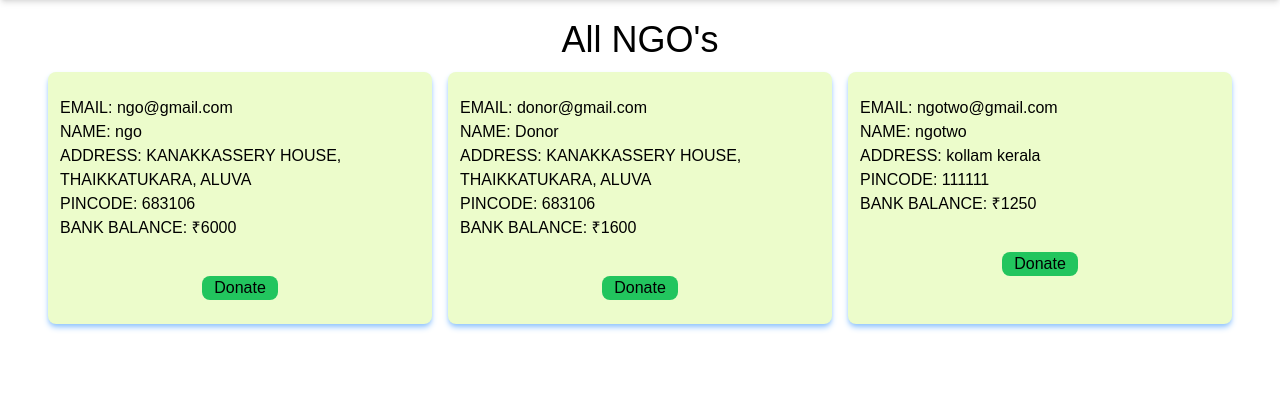
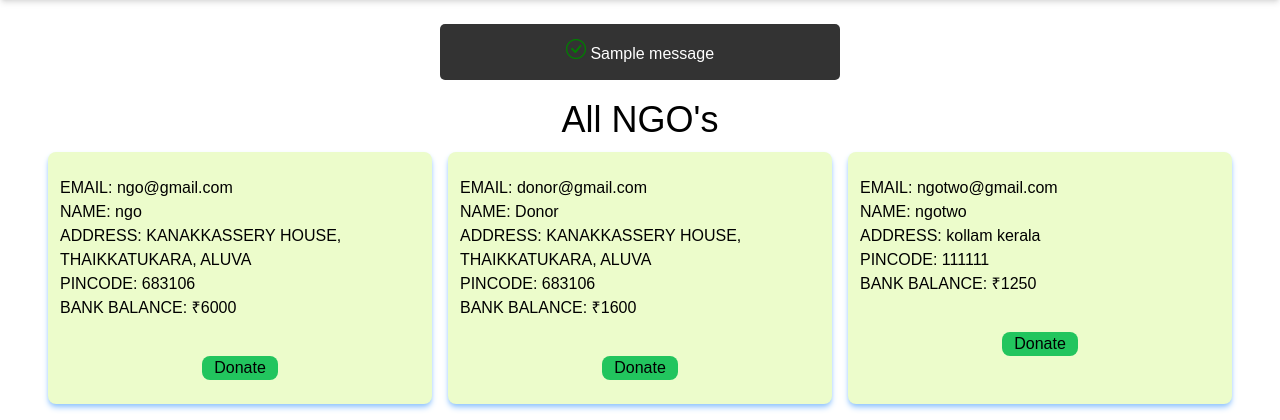
Before and after one commit to selmanfariz18/NGO-connect, a Django app: page /donor/donor_base/ in a window 1280 px wide. Shown: the part 88-508 px from the top of the page. Run offline with Django 5.2, Linux system fonts and the light colour scheme; a user stored in the database is signed in; data comes from the database, SQL or seed files in the repository; both versions use the stored data as it was after the commit; tables that the repository leaves empty hold one stand-in row (values such as "Sample post"); one stand-in notice (Sample message) is shown; some libraries are stand-ins or nearby versions.

Commit message:
donor alert for transaction set

```diff
--- a/ngo_connect/donor/templates/donor_base.html
+++ b/ngo_connect/donor/templates/donor_base.html
@@ -6,6 +6,10 @@
     <title>{{user.username}}|NGO</title>
     <script src="https://cdn.tailwindcss.com"></script>
     <link rel="stylesheet" href="https://cdnjs.cloudflare.com/ajax/libs/font-awesome/6.1.1/css/all.min.css" />
+    <link
+    rel="stylesheet"
+    href="https://cdn.jsdelivr.net/npm/bootstrap-icons@1.3.0/font/bootstrap-icons.css"
+    />
 
     <style>
            .notification-icon {
@@ -23,6 +27,47 @@
           padding: 2px 6px;
           font-size: 10px;
           height: 25px;
+      }
+      .alert {
+        text-align: center;
+        background-color: rgba(0, 0, 0, 0.8);
+        border-radius: 5px;
+        width: 400px;
+        height: 35px;
+        margin-left: auto;
+        margin-right: auto;
+        font-size: 16px;
+        font-weight: 300;
+        padding: 10px;
+      }
+      .alert-good {
+        color: white;
+      }
+      .good-i {
+        color: green;
+        margin-top: auto;
+        margin-bottom: auto;
+        font-size: 20px;
+        margin-bottom: 12px;
+      }
+      .error-i {
+        color: red;
+        margin-top: auto;
+        margin-bottom: auto;
+        font-size: 20px;
+        margin-bottom: 12px;
+      }
+      .info-i {
+        color: orangered;
+        margin-top: auto;
+        margin-bottom: auto;
+        font-size: 20px;
+        margin-bottom: 12px;
+      }
+      .bi {
+        vertical-align: 0.125em;
+        width: 1em;
+        height: 1em;
       }
     </style>
   </head>
@@ -63,7 +108,7 @@
             <!-- Dropdown Menu -->
             <div class="absolute right-0 mt-2 w-56 bg-white shadow-xl hidden" id="notificationDropdown">
               {% for i in notifications %}
-              <div class="flex justify-between items-start p-4 border-b border-gray-200 z-40">
+              <div class="flex justify-between items-start p-4 border-b border-gray-200 z-100">
                 <div class="flex-grow">
                   <form action="">
                     <h6 class="text-sm font-semibold text-gray-700">{{ i.name }}</h6>
@@ -95,6 +140,29 @@
       </div>
     </header>
 
+          <!--Alert area-->
+          <div class="form-group row mt-6">
+            {% for message in messages %} {% if message.tags == 'success' %}
+            <div class="alert alert-good h-14" role="alert">
+              <i class="bi bi-check-circle good-i"></i>
+              {{message}}
+            </div>
+            {% elif message.tags == 'error' %}
+            <div class="alert alert-good h-14" role="alert">
+              <i class="bi bi-hexagon-fill error-i"></i>
+              {{message}}
+            </div>
+            {% elif message.tags == 'info' %}
+            <div class="alert alert-good h-14" role="alert">
+              <i class="bi bi-exclamation-triangle info-i"></i>
+              {{message}}
+            </div>
+            {% else %}
+            <div class="alert h-14" role="alert">{{message}}</div>
+            {% endif %} {% endfor %}
+
+          </div>
+          <!--Alert area ends-->
 
     <section>
       <h1 class="text-center text-4xl mt-5">All NGO's</h1>
@@ -134,7 +202,7 @@
 
   {% if transactions %}
   <h1 class="text-center mt-6 text-4xl">Transactions</h1>
-  <section id="transactions" class="m-4 px-4 flex justify-center items-center z-0">
+  <section id="transactions" class="m-4 px-4 flex justify-center items-center -z-10">
     <div class="relative overflow-x-auto shadow-md sm:rounded-lg">
         <table class="w-full text-sm text-left rtl:text-right text-gray-500 dark:text-gray-400">
             <thead class="text-xs text-gray-700 uppercase bg-gray-50 dark:bg-gray-700 dark:text-gray-400">
--- a/ngo_connect/donor/views.py
+++ b/ngo_connect/donor/views.py
@@ -111,6 +111,7 @@ def donation(request):
             name="Amount Credited",
             desc=f"Credited from {from_user.first_name}. Amount is Rs.{amount}",
         )
+        messages.success(request, "Payment success")
 
         return HttpResponseRedirect(reverse("donor_base"))
 
```
Also changed, not shown: ngo_connect/db.sqlite3.
